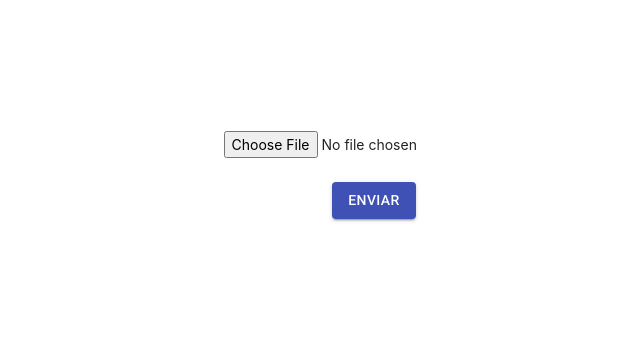
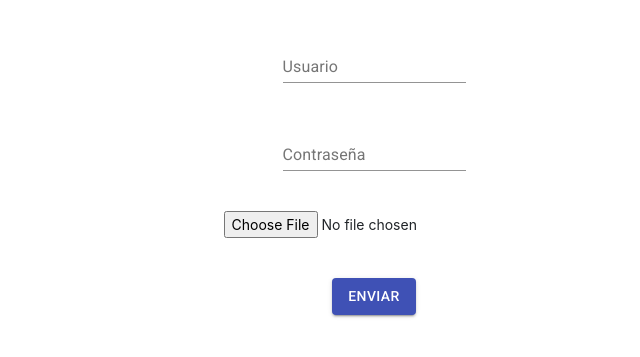
Before and after one commit to cmaldonadoa/bimviewer, a React (Create React App) app: page / in a window 1280 px wide. Shown: the part 225-582 px from the top of the page, without its empty margins (266-906 px from the left). Built offline with nearby package versions, Linux system fonts and the light colour scheme.

Commit message:
Fixed file uploading

```diff
--- a/src/ModelUploader.js
+++ b/src/ModelUploader.js
@@ -3,14 +3,24 @@ import Button from "@material-ui/core/Button";
 import Container from "@material-ui/core/Container";
 import Grid from "@material-ui/core/Grid";
 import LinearProgress from "@material-ui/core/LinearProgress";
+import TextField from "@material-ui/core/TextField";
 
 export default function ModelUploader() {
   const [loading, setLoading] = React.useState(false);
+  const [username, setUsername] = React.useState("");
+  const [password, setPassword] = React.useState("");
   const [file, setFile] = React.useState(null);
-  const [name, setName] = React.useState("");
+
+  const onChangeUsername = (event) => {
+    setUsername(event.target.value);
+  };
+
+  const onChangePassword = (event) => {
+    setPassword(event.target.value);
+  };
 
   const sendFile = (event) => {
-    if (file) {
+    if (file && username && password) {
       setLoading(true);
       fetch("https://bimapi.velociti.cl/authenticate", {
         method: "POST",
@@ -18,19 +28,18 @@ export default function ModelUploader() {
           "Content-Type": "application/json",
         },
         body: JSON.stringify({
-          user: "bim_test",
-          password: "test",
+          user: username,
+          password: password,
         }),
       })
         .then((res) => res.json())
         .then((res) => {
           let formData = new FormData();
-          formData.append("bim", file, name);
+          formData.append("bim", file);
           return fetch("https://bimapi.velociti.cl/dev_new_model", {
             method: "POST",
             headers: {
-              Authorization: res.token,
-              'Content-Type': 'multipart/form-data',
+              Authorization: res.token
             },
             body: formData,
           });
@@ -45,7 +54,6 @@ export default function ModelUploader() {
 
   const selectFile = (event) => {
     setFile(event.target.files[0]);
-    setName(event.target.value);
   };
 
   return (
@@ -67,9 +75,15 @@ export default function ModelUploader() {
             textAlign: "center",
           }}
         >
-          <Grid container spacing={3} justify="center">
+          <Grid container spacing={5} justify="center">
             <Grid item xs={12}>
-              <input type="file" onChange={selectFile} />
+              <TextField label="Usuario" onChange={onChangeUsername} />
+            </Grid>
+            <Grid item xs={12}>
+              <TextField label="Contraseña" type="password" onChange={onChangePassword} />
+            </Grid>
+            <Grid item xs={12}>
+              <input type="file" onChange={selectFile} accept=".ifc, .ifczip" />
             </Grid>
             <Grid item xs={12}>
               <Button variant="contained" color="primary" onClick={sendFile}>
```
